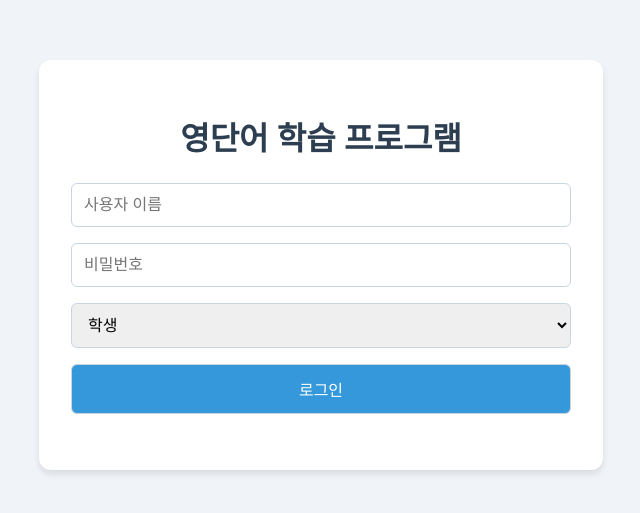
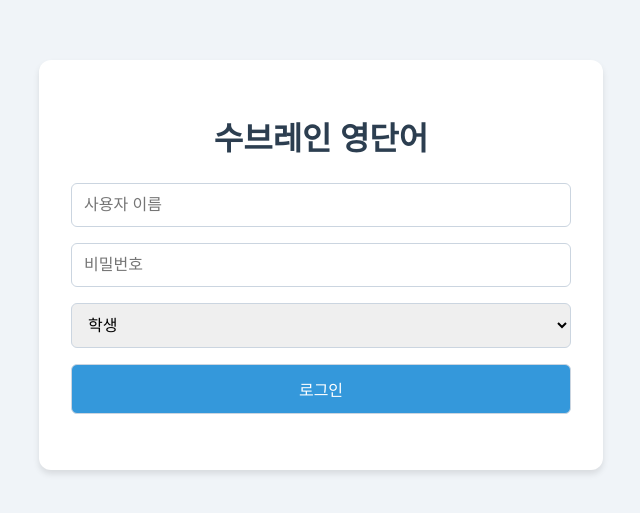
Before and after one commit to Leeseokjoong/subrain, a plain HTML site: page index.html in a window 1280 px wide. Shown: the part 135-648 px from the top of the page, without its empty margins (319-959 px from the left). Drawn offline with Linux system fonts and the light colour scheme.

Commit message:
Update index.html

```diff
--- a/index.html
+++ b/index.html
@@ -3,12 +3,12 @@
 <head>
     <meta charset="UTF-8">
     <meta name="viewport" content="width=device-width, initial-scale=1.0">
-    <title>영단어 학습 프로그램</title>
+    <title>수브레인 영단어</title>
     <link rel="stylesheet" href="style.css">
 </head>
 <body>
     <div id="app">
-        <h1>영단어 학습 프로그램</h1>
+        <h1>수브레인 영단어</h1>
         <div id="loginForm">
             <input type="text" id="username" placeholder="사용자 이름">
             <input type="password" id="password" placeholder="비밀번호">
```
